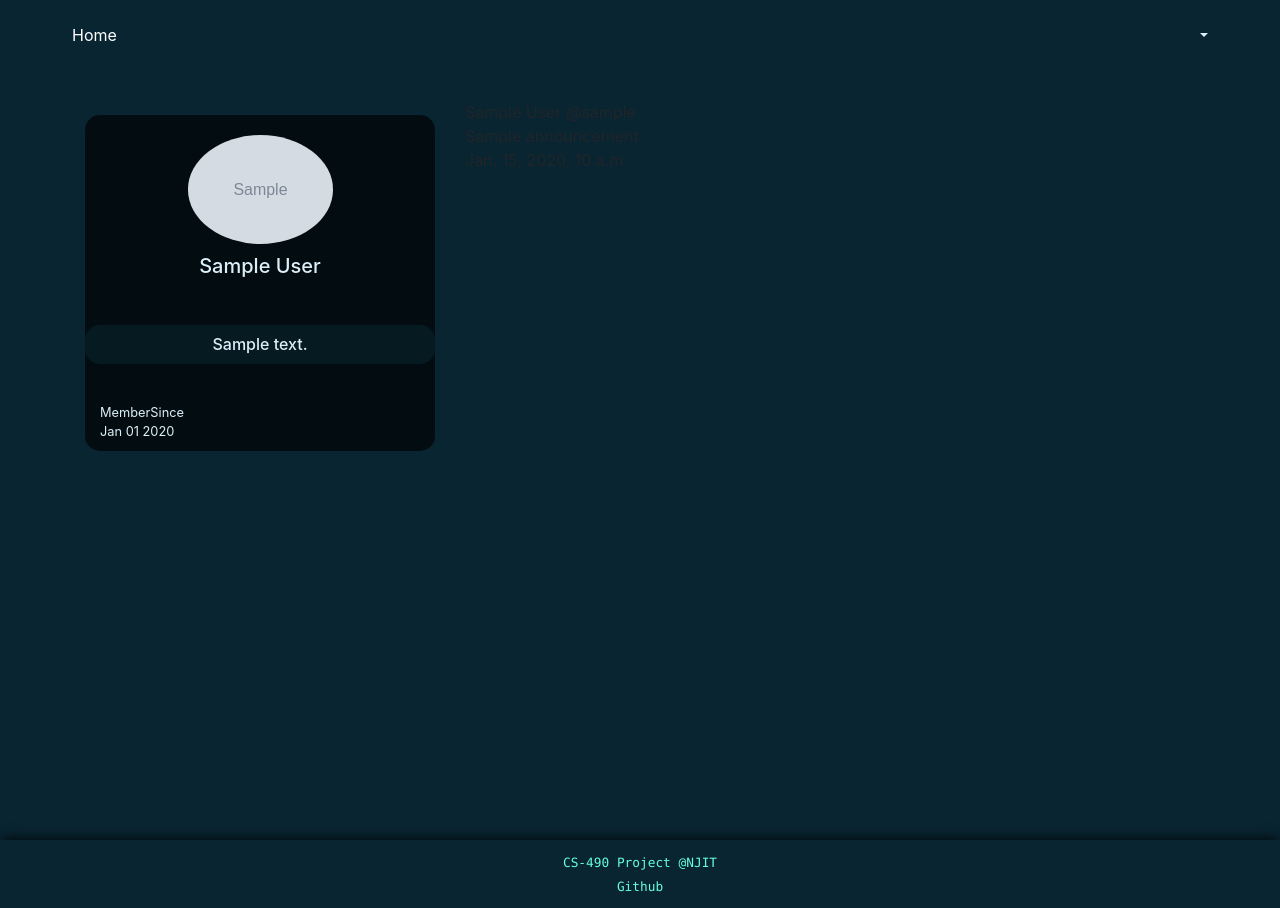
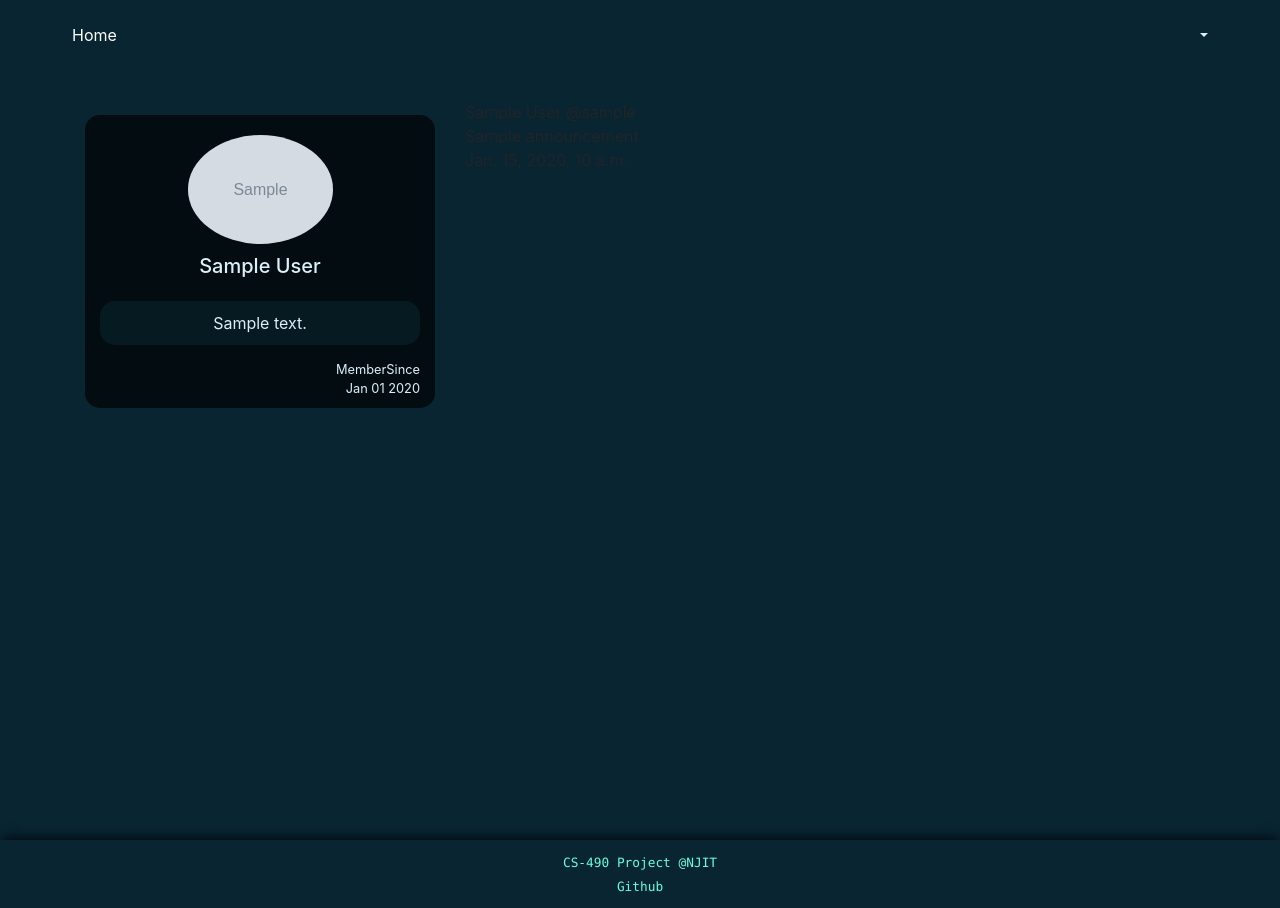
Before and after one commit to gajeraYash/myyfeed-app, a Django app: template templates/app/profile.html in a window 1280 px wide. Run offline with Django 3.2, Linux system fonts and the light colour scheme; the template is opened without the code that fills it: most values are stand-ins (such as "Sample title", 1, 10 or a date in 2020); grey boxes marked "Sample" are stand-in pictures; some libraries are stand-ins or nearby versions.

Commit message:
update profile box 🤳🏽

```diff
--- a/templates/app/profile.html
+++ b/templates/app/profile.html
@@ -14,27 +14,29 @@
                 <div id="profile-details" class="profileBox">
                     <div class="profilePic row justify-content-center">
                         <div class="col-5 col-sm-5 col-md-6 col-lg-6">
-                            <img src="{{profile_data.profile_pic.url}}" class="rounded-circle img-fluid mx-auto d-block" alt="...">
+                            <img src="{{profile_data.profile_pic.url}}" class="rounded-circle img-fluid mx-auto d-block"
+                                alt="...">
                         </div>
                     </div>
                     <div class="details">
                         {% if profile_data.admin %}
                         <div class="row justify-content-center ">
-                            <h5 class="fullname verified">{{profile_data.user.first_name}} {{profile_data.user.last_name}}  <i class='bx bxs-badge-check' ></i></h5>
+                            <h5 class="fullname verified">{{profile_data.user.first_name}}
+                                {{profile_data.user.last_name}} <i class='bx bxs-badge-check'></i></h5>
                         </div>
                         {% else %}
                         <div class="row justify-content-center ">
-                            <h5 class="fullname">{{profile_data.user.first_name}} {{profile_data.user.last_name}}  </h5>
+                            <h5 class="fullname">{{profile_data.user.first_name}} {{profile_data.user.last_name}} </h5>
                         </div>
                         {% endif %}
-                        <br>
-                        <div class="row">
-                            <h6 class="col bio">{{profile_data.user_bio}}</h6>
-                        </div>
-                        <br>
-                        <div class="col justify-content-right">
-                                <small class="row " >MemberSince</small>
-                            <div class="row">
+                        {% if profile_data.user_bio %}
+                            <div class="row no-gutters">
+                                <p class="col bio">{{profile_data.user_bio}}</p>
+                            </div>
+                        {% endif %}
+                        <div class="col">
+                            <small class="row membersince">MemberSince</small>
+                            <div class="row membersince">
                                 <small>{{profile_data.user.date_joined|date:'b m Y'|capfirst}}</small>
                             </div>
                         </div>
```
